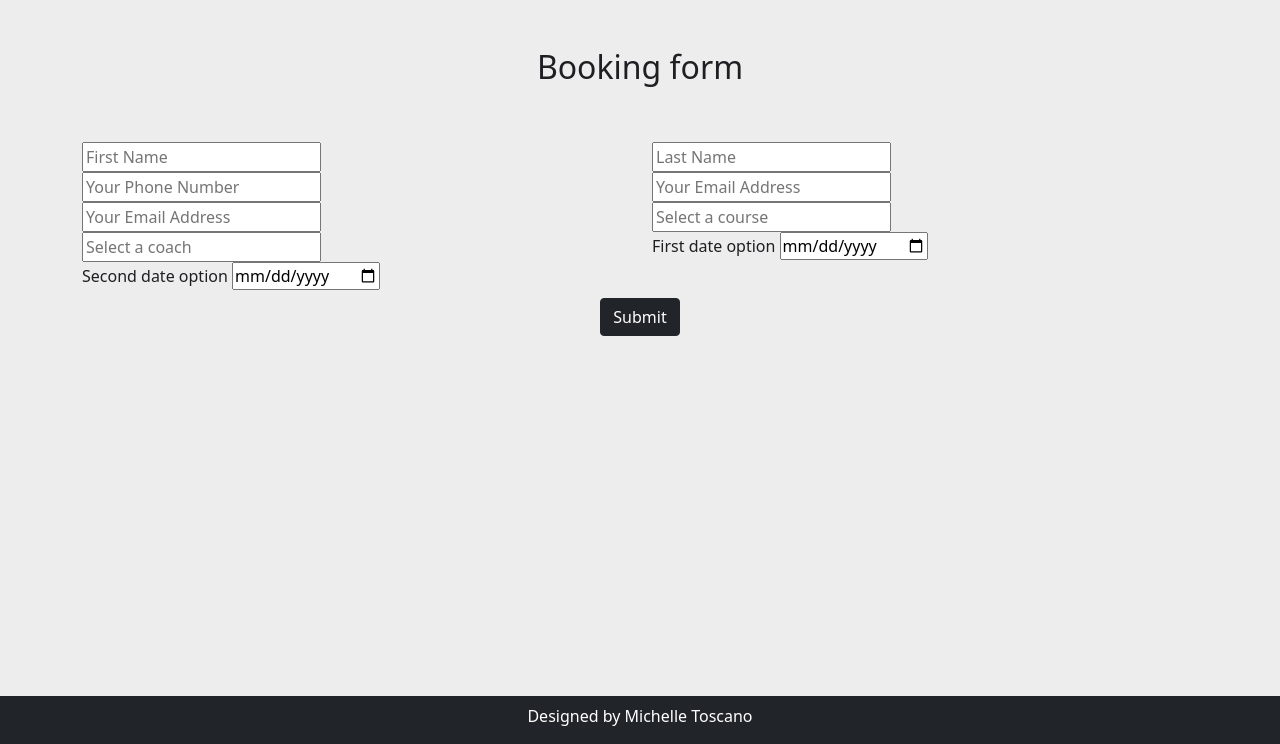
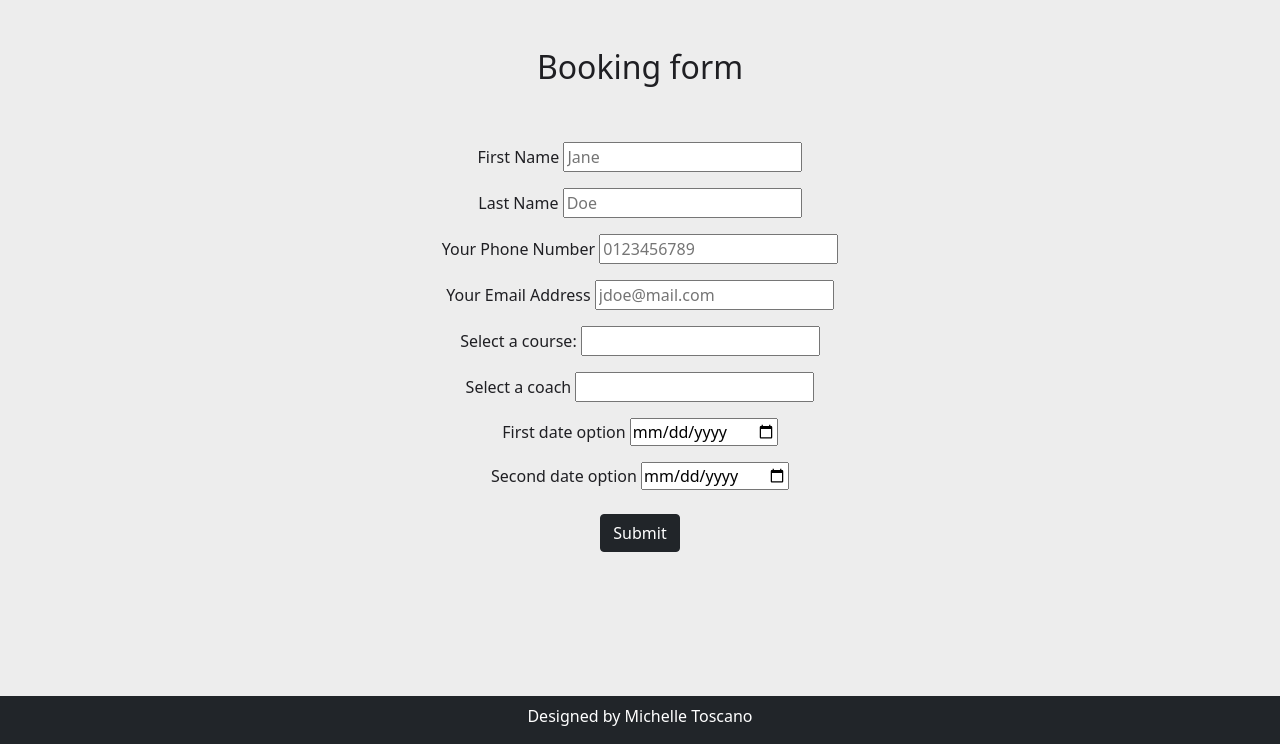
Before and after one commit to Michelle3334/coaching-warriors, a Django app: page /booking/ in a window 1280 px wide. Shown: the part 56-800 px from the top of the page. Run offline with Django 3.2, Linux system fonts and the light colour scheme.

Commit message:
Initial styling of booking form

```diff
--- a/templates/booking.html
+++ b/templates/booking.html
@@ -24,52 +24,53 @@
     <div class="row">
         <div class="col-12">
             <div id="booking-form">
-                <form id="form" method="post" class="mt-5">
+                <form id="form" method="post" class="mt-5 text-center">
                     {% csrf_token %}
                     <div class="row">
-                        <div class="col-md-6">
-                            <div class="form-group mb-30">
-                                <input type="text" name="first-name" placeholder="First Name" required>
+                        <div class="">
+                            <div class="mb-3">
+                                <label for="fname">First Name</label>
+                                <input type="text" id="fname" name="first-name" placeholder="Jane" required>
                             </div>
                         </div>
-                        <div class="col-md-6">
-                            <div class="form-group mb-30">
-                                <input type="text" name="last-name" placeholder="Last Name" required>
+                        <div class="">
+                            <div class="mb-3">
+                                <label for="lname">Last Name</label>
+                                <input type="text" id="lname" name="last-name" placeholder="Doe" required>
                             </div>
                         </div>
-                        <div class="col-md-6">
-                            <div class="form-group mb-30">
-                                <input type="tel" name="telephone" placeholder="Your Phone Number" required>
+                        <div class="">
+                            <div class="mb-3">
+                                <label for="telephone">Your Phone Number</label>
+                                <input type="tel" id="telephone" name="telephone" placeholder="0123456789" required>
                             </div>
                         </div>
-                        <div class="col-md-6">
-                            <div class="form-group mb-30">
-                                <input type="email" name="email" placeholder="Your Email Address" required>
+                        <div class="">
+                            <div class="mb-3">
+                                <label for="mail">Your Email Address</label>
+                                <input type="email" id="mail" name="mail" placeholder="jdoe@mail.com" required>
                             </div>
                         </div>
-                        <div class="col-md-6">
-                            <div class="form-group mb-30">
-                                <input type="email" name="email" placeholder="Your Email Address" required>
+                        <div class="">
+                            <div class="mb-3">
+                                <label for="course">Select a course:</label>
+                                <input type="text" name="course" required>
                             </div>
                         </div>
-                        <div class="col-md-6">
-                            <div class="form-group mb-30">
-                                <input type="text" name="course" placeholder="Select a course" required>
+                        <div class="">
+                            <div class="mb-3">
+                                <label for="coach">Select a coach</label>
+                                <input type="text" id="coach" name="coach" required>
                             </div>
                         </div>
-                        <div class="col-md-6">
-                            <div class="form-group mb-30">
-                                <input type="text" name="coach" placeholder="Select a coach" required>
-                            </div>
-                        </div>
-                        <div class="col-md-6">
-                            <div class="form-group mb-30">
+                        <div class="">
+                            <div class="mb-3">
                                 <label for="date1">First date option</label>
                                 <input type="date" id="date1 "name="date1" required>
                             </div>
                         </div>
-                        <div class="col-md-6">
-                            <div class="form-group mb-30">
+                        <div class="">
+                            <div class="mb-3">
                                 <label for="date2">Second date option</label>
                                 <input type="date" id="date2" name="date2" required>
                             </div>
```
Also changed, not shown: static/css/style.css (line endings or trailing spaces).
